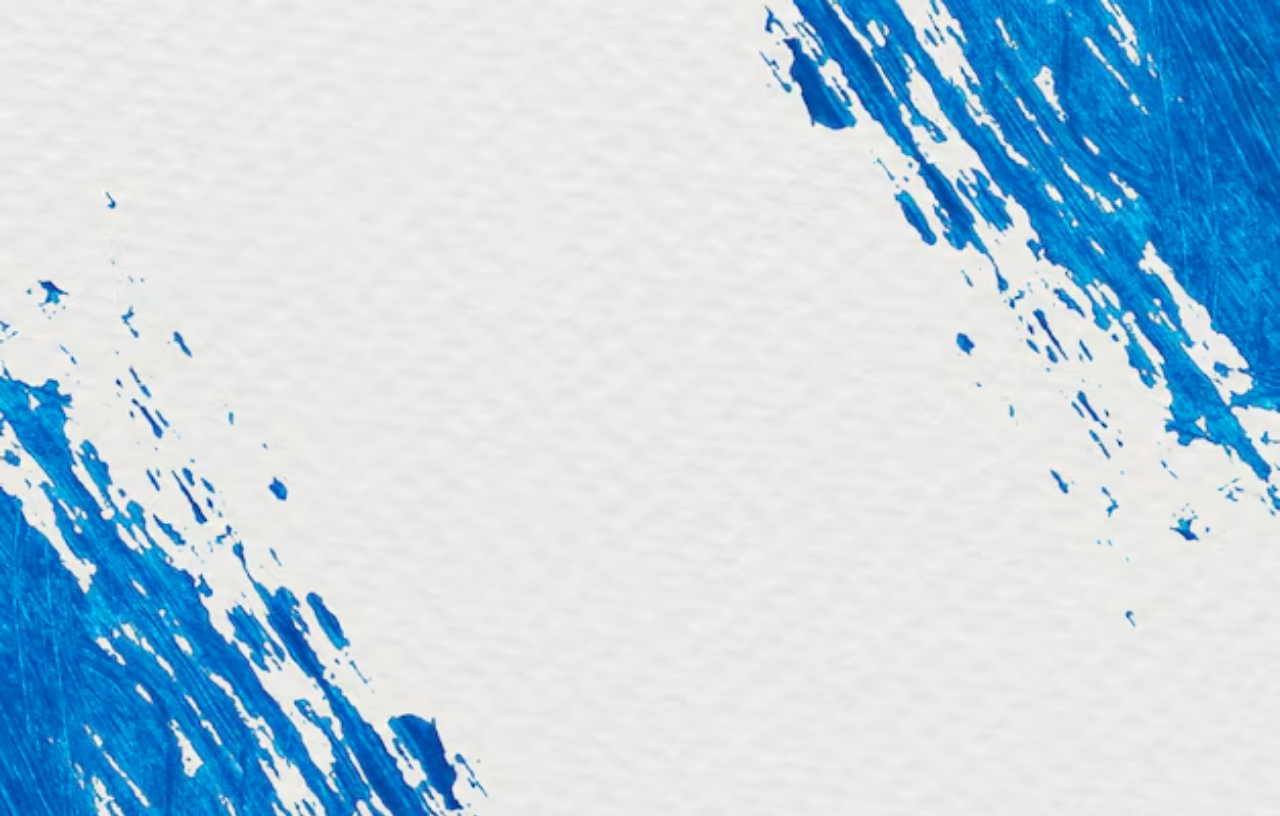
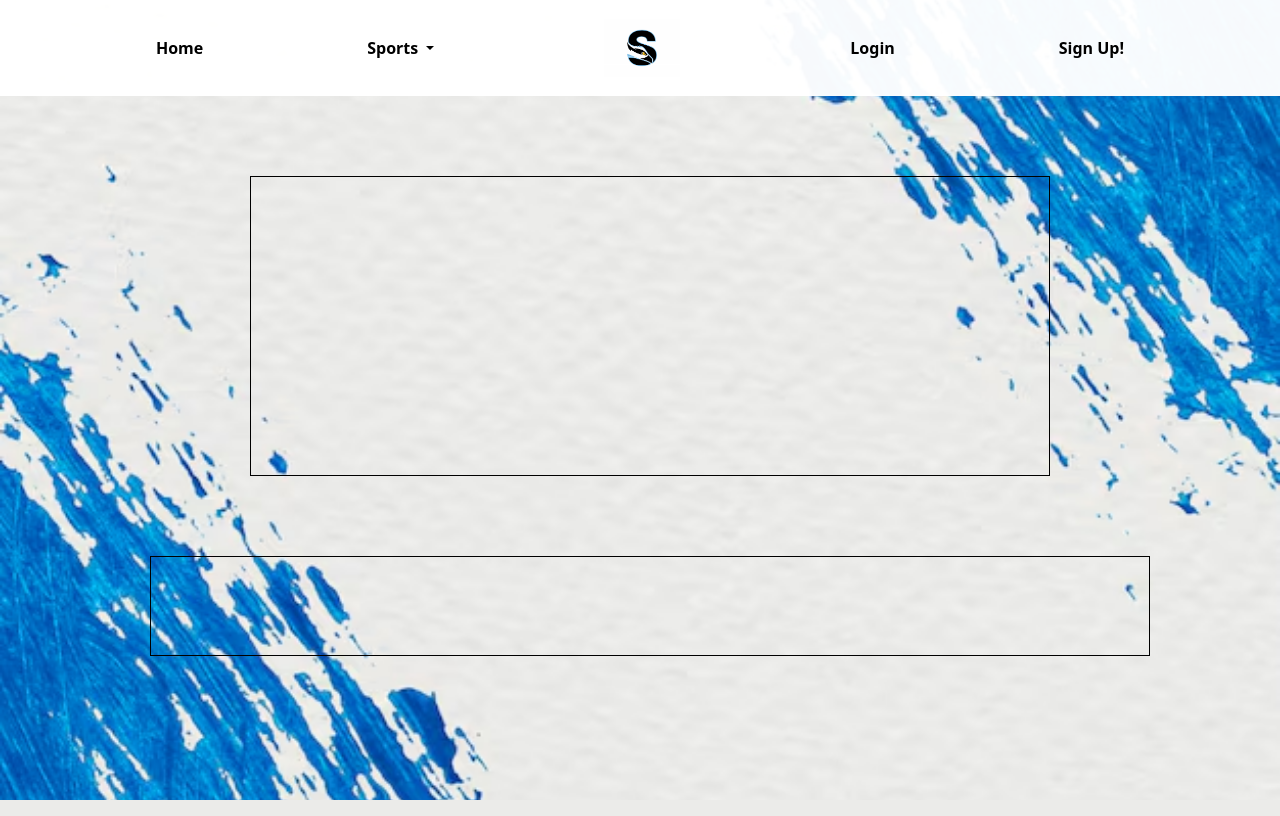
Before and after one commit to hunterw4/Sport-Scope, a Flask app: page / in a window 1280 px wide. Run offline with Flask 3, Linux system fonts and the light colour scheme.

Commit message:
Started Front-End. Setting up some of the blocks for where I would like things to be. Far from complete.

```diff
--- a/flask_app/static/style.css
+++ b/flask_app/static/style.css
@@ -6,3 +6,37 @@ body {
     background-attachment: fixed;
     height: 100vh;
 }
+
+.container {
+    display: flex;
+    justify-content: space-around;
+    margin: 80px;
+
+}
+
+.news {
+    border: 1px solid black;
+    width: 800px;
+    height: 300px;
+}
+
+.scores {
+    border: 1px solid black;
+    width: 1000px;
+    height: 100px;
+}
+
+.nav-link {
+    color: black;
+    font-weight: bold;
+}
+
+.nav-item {
+    display: flex;
+    align-items: center;
+
+}
+
+.nav-link:hover {
+    color: rgb(16, 103, 255); /* Aqua */
+}
--- a/flask_app/templates/index.html
+++ b/flask_app/templates/index.html
@@ -4,9 +4,61 @@
     <meta charset="UTF-8">
     <meta name="viewport" content="width=device-width, initial-scale=1.0">
     <title>Document</title>
+    <link href="https://cdn.jsdelivr.net/npm/bootstrap@5.3.3/dist/css/bootstrap.min.css" rel="stylesheet" integrity="sha384-QWTKZyjpPEjISv5WaRU9OFeRpok6YctnYmDr5pNlyT2bRjXh0JMhjY6hW+ALEwIH" crossorigin="anonymous">
     <link rel="stylesheet" href="{{ url_for('static', filename='style.css')}}">
 </head>
+<header>
+    <nav class="navbar navbar-expand-lg navbar-dark bg-dark" style="background-color: #fffffff7 !important;">
+        <button class="navbar-toggler" type="button" data-bs-toggle="collapse" data-bs-target="#navbarNav" aria-controls="navbarNav" aria-expanded="false" aria-label="Toggle navigation">
+            <span class="navbar-toggler-icon"></span>
+        </button>
+        <div class="collapse navbar-collapse justify-content-center" id="navbarNav">
+            <ul class="navbar-nav w-100 justify-content-evenly">
+                <li class="nav-item active">
+                    <a class="nav-link" href="/">Home</a>
+                </li>
+                <li class="nav-item dropdown">
+                    <button class="nav-link dropdown-toggle" type="button" id="dropdownMenuButton" data-bs-toggle="dropdown" aria-expanded="false">
+                        Sports
+                    </button>
+                    <ul class="dropdown-menu" aria-labelledby="dropdownMenuButton">
+                        <li><a class="dropdown-item" href="#">NFL</a></li>
+                        <li><a class="dropdown-item" href="#">MLB</a></li>
+                        <li><a class="dropdown-item" href="#">PGA</a></li>
+                    </ul>
+                </li>
+                <li class="nav-item">
+                    <img src="{{ url_for('static', filename='images/logo.png') }}" height="80px">
+                </li>
+                <li class="nav-item">
+                    {% if logged_in %}
+                        <a class="nav-link button" href="/logout">Logout</a>
+                    {% elif not logged_in %}
+                        <a class="nav-link" href="/login">Login</a>
+                        <li class="nav-item">
+                            <a class="nav-link button" href="/signup">Sign Up!</a>
+                        </li>
+                    {% endif %}
+                </li>
+            </ul>
+        </div>
+    </nav>
+</header>
+<script src="https://cdn.jsdelivr.net/npm/bootstrap@5.3.0/dist/js/bootstrap.bundle.min.js" integrity="sha384-geWF76RCwLtnZ8qwWowPQNguL3RmwHVBC9FhGdlKrxdiJJigb/j/68SIy3Te4Bkz" crossorigin="anonymous"></script>
+
 <body>
+    <div class="container">
+        <div class="news">
 
+        </div>
+
+    </div>
+
+    <div class="container">
+        <div class="scores">
+
+        </div>
+
+    </div>
 </body>
 </html>
```
Also changed, not shown: flask_app/static/images/logo.png (added), 1 other file.
